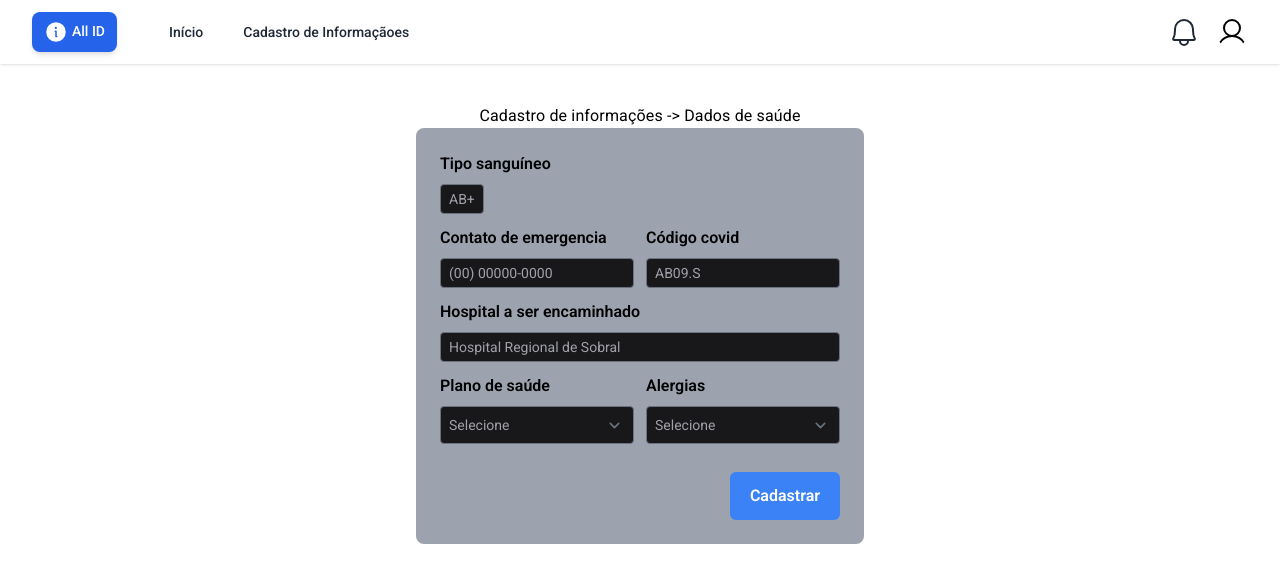
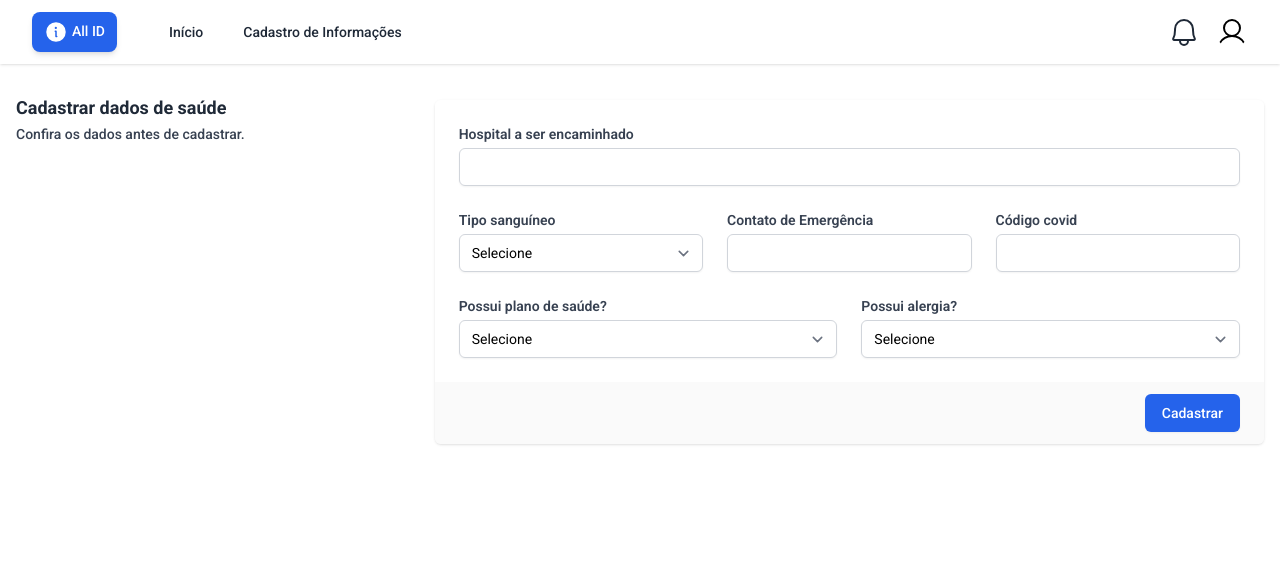
Before and after one commit to PedroJorge148/allid-web, a React (Vite) app: page /dashboard/regdatahealth in a window 1280 px wide. Shown: the top 582 px of the page. Built offline with nearby package versions, Linux system fonts and the light colour scheme; what tw-elements would draw is missing.

Commit message:
criado formulário para dados de saúde

```diff
--- a/src/pages/Dashboard/Home.tsx
+++ b/src/pages/Dashboard/Home.tsx
@@ -49,7 +49,7 @@ export function Home() {
             <h2 className="text-gray-800 text-xl">Editar perfil</h2>
           </div>
           <NavLink
-            to="#"
+            to="reginfo"
             className="px-4 py-2 bg-blue-600 text-white font-medium text-sm leading-snug rounded-lg shadow-md hover:bg-blue-700 focus:bg-blue-700 focus:shadow-lg focus:outline-none focus:ring-0 active:bg-blue-800"
           >
             Acessar
--- a/src/pages/Dashboard/RegDataHealth.tsx
+++ b/src/pages/Dashboard/RegDataHealth.tsx
@@ -1,109 +1,183 @@
-import { Typography } from '@mui/material'
+// import { zodResolver } from '@hookform/resolvers/zod'
+// import { useState } from 'react'
+// import { useForm } from 'react-hook-form'
+// import { z } from 'zod'
+import InputMask from 'react-input-mask'
 
+/* const regDataUserSchema = z.object({
+  fullName: z.string(),
+  birth: z.date(),
+  email: z.string().email(),
+  contatc: z.string(),
+  maritalState: z.string(),
+  schoolDegree: z.string(),
+  genre: z.string(),
+  socialName: z.string().optional(),
+  cpf: z.string(),
+  rg: z.string(),
+  cnh: z.string(),
+  streetAdrress: z.string(),
+  city: z.string(),
+  country: z.string(),
+  cep: z.string(),
+})
+
+type RegDataUserFormInputs = z.infer<typeof regDataUserSchema>
+*/
 export function RegDataHealth() {
+  /*
+  const { register, handleSubmit, watch } = useForm<RegDataUserFormInputs>({
+    resolver: zodResolver(regDataUserSchema),
+  })
+
+  function handleUserFormSubmit(data: RegDataUserFormInputs) {
+    console.log(data)
+  } */
+
   return (
-    <div>
-      <div className="flex flex-col w-[35%] m-auto mt-10">
-        <Typography className="font-bold text-center">
-          Cadastro de informações {'->'} Dados de saúde
-        </Typography>
-        <div className="flex p-6 mb-4 bg-gray-400 rounded-lg border-b-2-cyan-500">
-          <form className="flex flex-col gap-3 w-full">
-            <div className="flex flex-col gap-2">
-              <label htmlFor="tipo_sanguineo" className="font-semibold">
-                Tipo sanguíneo
+    <>
+      <div className="md:grid md:grid-cols-3 md:gap-6 white py-4">
+        <div className="md:col-span-1">
+          <div className="px-4 sm:p-4">
+            <h3 className="text-lg font-bold leading-6 text-gray-800">
+              Cadastrar dados de saúde
+            </h3>
+            <p className="mt-1 text-sm font-medium text-gray-700">
+              Confira os dados antes de cadastrar.
+              {/* <pre className="flex flex-wrap">
+                {JSON.stringify(watch(), null, 2)}
+              </pre> */}
+            </p>
+          </div>
+        </div>
+        <div className="mt-5 md:col-span-2">
+          <form>
+            <div className="overflow-hidden shadow sm:rounded-md mr-4">
+              <div className="bg-white px-4 py-5 sm:p-6">
+                <div className="grid grid-cols-6 gap-6 mx-auto">
+                  <div className="col-span-6 sm:col-span-6">
+                    <label
+                      htmlFor="hospital"
+                      className="block text-sm font-semibold text-gray-700"
+                    >
+                      Hospital a ser encaminhado
                     </label>
                     <input
                       type="text"
-                id="tipo_sanguineo"
-                name="tipo_sanguineo"
-                placeholder="AB+"
-                className="bg-zinc-900 py-1 px-2 w-11 rounded text-sm text-zinc-400 placeholder:text-zinc-400"
+                      id="hospital"
+                      autoComplete="hospital"
+                      className="mt-1 block w-full rounded-md border-gray-300 shadow-sm focus:border-blue-500 focus:ring-blue-500 sm:text-sm"
                     />
                   </div>
-            <div className="grid grid-cols-2 gap-3">
-              <div className="flex flex-col gap-2">
-                <label htmlFor="contato_emergencia" className="font-semibold">
-                  Contato de emergencia
+                  <div className="col-span-6 sm:col-span-2">
+                    <label
+                      htmlFor="blood-type"
+                      className="block text-sm font-semibold text-gray-700"
+                    >
+                      Tipo sanguíneo
                     </label>
-                <input
+                    <select
+                      id="blood-type"
+                      autoComplete="blood-type"
+                      className="mt-1 block w-full rounded-md border border-gray-300 py-2 px-3 shadow-sm focus:border-blue-500 focus:ring-blue-500 sm:text-sm"
+                    >
+                      <option selected disabled>
+                        Selecione
+                      </option>
+                      <option value="A+">A+</option>
+                      <option value="B+">B+</option>
+                      <option value="AB+">AB+</option>
+                      <option value="O+">O+</option>
+                      <option value="A-">A-</option>
+                      <option value="B-">B-</option>
+                      <option value="AB-">AB-</option>
+                      <option value="O-">O-</option>
+                    </select>
+                  </div>
+
+                  <div className="col-span-6 sm:col-span-2">
+                    <label
+                      htmlFor="emergency-contact"
+                      className="block text-sm font-semibold text-gray-700"
+                    >
+                      Contato de Emergência
+                    </label>
+                    <InputMask
+                      mask="(99) 99999-9999"
                       type="text"
-                  id="contato_emergencia"
-                  name="contato_emergencia"
-                  placeholder="(00) 00000-0000"
-                  className="bg-zinc-900 py-1 px-2 rounded text-sm text-zinc-400 placeholder:text-zinc-400"
+                      id="emergency-contact"
+                      autoComplete="emergency-contact"
+                      className="mt-1 block w-full rounded-md border-gray-300 shadow-sm focus:border-blue-500 focus:ring-blue-500 sm:text-sm"
                     />
                   </div>
-              <div className="flex flex-col gap-2">
-                <label htmlFor="cod_covid" className="font-semibold">
+                  <div className="col-span-6 sm:col-span-2">
+                    <label
+                      htmlFor="covid-code"
+                      className="block text-sm font-semibold text-gray-700"
+                    >
                       Código covid
                     </label>
                     <input
                       type="text"
-                  id="cod_covid"
-                  name="cod_covid"
-                  placeholder="AB09.S"
-                  className="bg-zinc-900 py-1 px-2 rounded text-sm text-zinc-400 placeholder:text-zinc-400"
+                      id="covid-code"
+                      autoComplete="covid-code"
+                      className="mt-1 block w-full rounded-md border-gray-300 shadow-sm focus:border-blue-500 focus:ring-blue-500 sm:text-sm"
                     />
+                  </div>
+
+                  <div className="col-span-6 sm:col-span-3">
+                    <label
+                      htmlFor="health-plan"
+                      className="block text-sm font-semibold text-gray-700"
+                    >
+                      Possui plano de saúde?
+                    </label>
+                    <select
+                      id="health-plan"
+                      autoComplete="health-plan"
+                      className="mt-1 block w-full rounded-md border border-gray-300 py-2 px-3 shadow-sm focus:border-blue-500 focus:ring-blue-500 sm:text-sm"
+                    >
+                      <option selected disabled>
+                        Selecione
+                      </option>
+                      <option value="0">Não</option>
+                      <option value="1">Sim</option>
+                    </select>
+                  </div>
+                  <div className="col-span-6 sm:col-span-3">
+                    <label
+                      htmlFor="allergies"
+                      className="block text-sm font-semibold text-gray-700"
+                    >
+                      Possui alergia?
+                    </label>
+                    <select
+                      id="allergies"
+                      autoComplete="allergies"
+                      className="mt-1 block w-full rounded-md border border-gray-300 py-2 px-3 shadow-sm focus:border-blue-500 focus:ring-blue-500 sm:text-sm"
+                    >
+                      <option selected disabled>
+                        Selecione
+                      </option>
+                      <option value="0">Não</option>
+                      <option value="1">Sim</option>
+                    </select>
+                  </div>
                 </div>
               </div>
 
-            <div className="flex flex-col gap-2 flex-1">
-              <label htmlFor="encaminha_hospital" className="font-semibold">
-                Hospital a ser encaminhado
-              </label>
-              <input
-                type="text"
-                id="encaminha_hospital"
-                name="encaminha_hospital"
-                placeholder="Hospital Regional de Sobral"
-                className="bg-zinc-900 py-1 px-2 rounded text-sm text-zinc-400 placeholder:text-zinc-400"
-              />
-            </div>
-
-            <div className="grid grid-cols-2 gap-3">
-              <div className="flex flex-col gap-2">
-                <label htmlFor="plano_saude" className="font-semibold">
-                  Plano de saúde
-                </label>
-                <select
-                  name="plano_saude"
-                  id="plano_saude"
-                  className="bg-zinc-900 py-2 px-2 rounded text-sm text-zinc-400 placeholder:text-zinc-400"
-                >
-                  <option value="">Selecione</option>
-                  <option value="1">Sim</option>
-                  <option value="0">Não</option>
-                </select>
-              </div>
-              <div className="flex flex-col gap-2">
-                <label htmlFor="alergias" className="font-semibold">
-                  Alergias
-                </label>
-                <select
-                  name="alergias"
-                  id="alergias"
-                  className="bg-zinc-900 py-2 px-2 rounded text-sm text-zinc-400 placeholder:text-zinc-400"
-                >
-                  <option value="">Selecione</option>
-                  <option value="1">Sim</option>
-                  <option value="0">Não</option>
-                </select>
-              </div>
-            </div>
-
-            <footer className="flex justify-end mt-4">
+              <div className="bg-zinc-50 px-4 py-3 text-right sm:px-6">
                 <button
                   type="submit"
-                className="flex items-center gap-3 bg-blue-500 px-5 h-12 rounded-md font-semibold text-white"
+                  className="inline-flex justify-center rounded-md border border-transparent bg-blue-600 py-2 px-4 text-sm font-medium text-white shadow-sm hover:bg-blue-700 focus:outline-none focus:ring-2 focus:ring-blue-500 focus:ring-offset-2"
                 >
                   Cadastrar
                 </button>
-            </footer>
+              </div>
+            </div>
           </form>
         </div>
       </div>
-      <div />
-    </div>
+    </>
   )
 }
--- a/src/pages/Dashboard/RegDataUser.tsx
+++ b/src/pages/Dashboard/RegDataUser.tsx
@@ -27,7 +27,7 @@ type RegDataUserFormInputs = z.infer<typeof regDataUserSchema>
 export function RegDataUser() {
   const [hasSocialName, setHasSocialName] = useState(false)
 
-  const { register, handleSubmit, watch } = useForm<RegDataUserFormInputs>({
+  const { register, handleSubmit } = useForm<RegDataUserFormInputs>({
     resolver: zodResolver(regDataUserSchema),
   })
 
@@ -45,9 +45,6 @@ export function RegDataUser() {
             </h3>
             <p className="mt-1 text-sm font-medium text-gray-700">
               Confira os dados antes de cadastrar.
-              <pre className="flex flex-wrap">
-                {JSON.stringify(watch(), null, 2)}
-              </pre>
             </p>
           </div>
         </div>
--- a/src/pages/Dashboard/RegInfo.tsx
+++ b/src/pages/Dashboard/RegInfo.tsx
@@ -64,7 +64,7 @@ const cards = [
 export function RegInfo() {
   return (
     <div className="flex items-center justify-center mt-8">
-      <div className="grid grid-cols-4 grid-rows-2 gap-8 p-8">
+      <div className="grid grid-cols-2 md:grid-cols-4 md:grid-rows-2 gap-8 p-8">
         {cards.map((card, i) => {
           return (
             <div
@@ -74,7 +74,9 @@ export function RegInfo() {
               <div className="flex flex-col items-center justify-between">
                 <div className="flex flex-col items-center gap-1">
                   {card.Icon}
-                  <h2 className="text-gray-800 text-xl">{card.title}</h2>
+                  <h2 className="text-gray-800 text-xl text-center">
+                    {card.title}
+                  </h2>
                 </div>
               </div>
               <div className="flex items-center my-4 before:flex-1 before:border-t before:border-gray-300 before:mt-0.5" />
--- a/src/pages/Dashboard/components/Nav.tsx
+++ b/src/pages/Dashboard/components/Nav.tsx
@@ -10,7 +10,7 @@ const user = {
 const navigation = [
   { name: 'Início', href: '/dashboard', current: true },
   {
-    name: 'Cadastro de Informaçãoes',
+    name: 'Cadastro de Informações',
     href: '/dashboard/reginfo',
     current: false,
   },
@@ -20,10 +20,6 @@ const userNavigation = [
   { name: 'Configurações', href: '#' },
   { name: 'Sair', href: '#' },
 ]
-
-function classNames(...classes: any) {
-  return classes.filter(Boolean).join(' ')
-}
 
 export function Nav() {
   return (
@@ -62,7 +58,7 @@ export function Nav() {
                         type="button"
                         className="rounded-full p-1 text-gray-800 hover:text-gray-900 focus:outline-none focus:ring-2 focus:ring-white focus:ring-offset-2 focus:ring-offset-gray-800"
                       >
-                        <span className="sr-only">View notifications</span>
+                        <span className="sr-only">Ver notificações</span>
                         <Bell className="h-8 w-8" aria-hidden="true" />
                       </button>
 
@@ -70,7 +66,9 @@ export function Nav() {
                       <Menu as="div" className="relative ml-3">
                         <div>
                           <Menu.Button className="flex max-w-xs items-center rounded-full text-sm focus:outline-none focus:ring-2 focus:ring-white focus:ring-offset-2 focus:ring-offset-gray-800">
-                            <span className="sr-only">Open user menu</span>
+                            <span className="sr-only">
+                              Abrir menu do usuário
+                            </span>
                             <User className="h-8 w-8 rounded-full" />
                           </Menu.Button>
                         </div>
@@ -89,10 +87,7 @@ export function Nav() {
                                 {({ active }) => (
                                   <NavLink
                                     to={item.href}
-                                    className={classNames(
-                                      active ? 'bg-gray-100' : '',
-                                      'block px-4 py-2 text-sm text-gray-700',
-                                    )}
+                                    className="text-gray-800 hover:bg-gray-700 hover:text-white px-3 py-2  rounded-md text-sm font-medium transition-colors"
                                   >
                                     {item.name}
                                   </NavLink>
@@ -106,8 +101,8 @@ export function Nav() {
                   </div>
                   <div className="-mr-2 flex md:hidden">
                     {/* Mobile menu button */}
-                    <Disclosure.Button className="inline-flex items-center justify-center rounded-md bg-gray-800 p-2 text-gray-400 hover:bg-gray-700 hover:text-white focus:outline-none focus:ring-2 focus:ring-white focus:ring-offset-2 focus:ring-offset-gray-800">
-                      <span className="sr-only">Open main menu</span>
+                    <Disclosure.Button className="inline-flex items-center justify-center rounded-md bg-white p-2 text-gray-800 hover:bg-gray-700 hover:text-white focus:outline-none focus:ring-2 focus:ring-white focus:ring-offset-2 focus:ring-offset-gray-800 transition-colors">
+                      <span className="sr-only">Abrir menu</span>
                       {open ? (
                         <X className="block h-6 w-6" aria-hidden="true" />
                       ) : (
@@ -125,12 +120,7 @@ export function Nav() {
                       key={item.name}
                       as="a"
                       href={item.href}
-                      className={classNames(
-                        item.current
-                          ? 'bg-gray-900 text-white'
-                          : 'text-gray-300 hover:bg-gray-700 hover:text-white',
-                        'block px-3 py-2 rounded-md text-base font-medium',
-                      )}
+                      className="block px-3 py-2 rounded-md text-base font-medium text-gray-800 hover:bg-gray-700 hover:text-white transition-colors"
                       aria-current={item.current ? 'page' : undefined}
                     >
                       {item.name}
@@ -143,18 +133,18 @@ export function Nav() {
                       <User className="h-8 w-8 rounded-full" />
                     </div>
                     <div className="ml-3">
-                      <div className="text-base font-medium leading-none text-white">
+                      <div className="text-base font-medium leading-none text-gray-800">
                         {user.name}
                       </div>
-                      <div className="text-sm font-medium leading-none text-gray-400">
+                      <div className="text-sm font-medium leading-none text-gray-700">
                         {user.email}
                       </div>
                     </div>
                     <button
                       type="button"
-                      className="ml-auto flex-shrink-0 rounded-full bg-gray-800 p-1 text-gray-400 hover:text-white focus:outline-none focus:ring-2 focus:ring-white focus:ring-offset-2 focus:ring-offset-gray-800"
+                      className="ml-auto flex-shrink-0 rounded-full bg-white p-1 text-gray-800 hover:bg-gray-700 hover:text-white focus:outline-none focus:ring-2 focus:ring-white focus:ring-offset-2 focus:ring-offset-gray-800 transition-colors"
                     >
-                      <span className="sr-only">View notifications</span>
+                      <span className="sr-only">Ver notificações</span>
                       <Bell className="h-6 w-6" aria-hidden="true" />
                     </button>
                   </div>
@@ -164,7 +154,7 @@ export function Nav() {
                         key={item.name}
                         as="a"
                         href={item.href}
-                        className="block rounded-md px-3 py-2 text-base font-medium text-gray-400 hover:bg-gray-700 hover:text-white"
+                        className="block px-3 py-2 rounded-md text-base font-medium text-gray-800 hover:bg-gray-700 hover:text-white transition-colors"
                       >
                         {item.name}
                       </Disclosure.Button>
```
Lines whose indentation alone changed are shown as unchanged.
